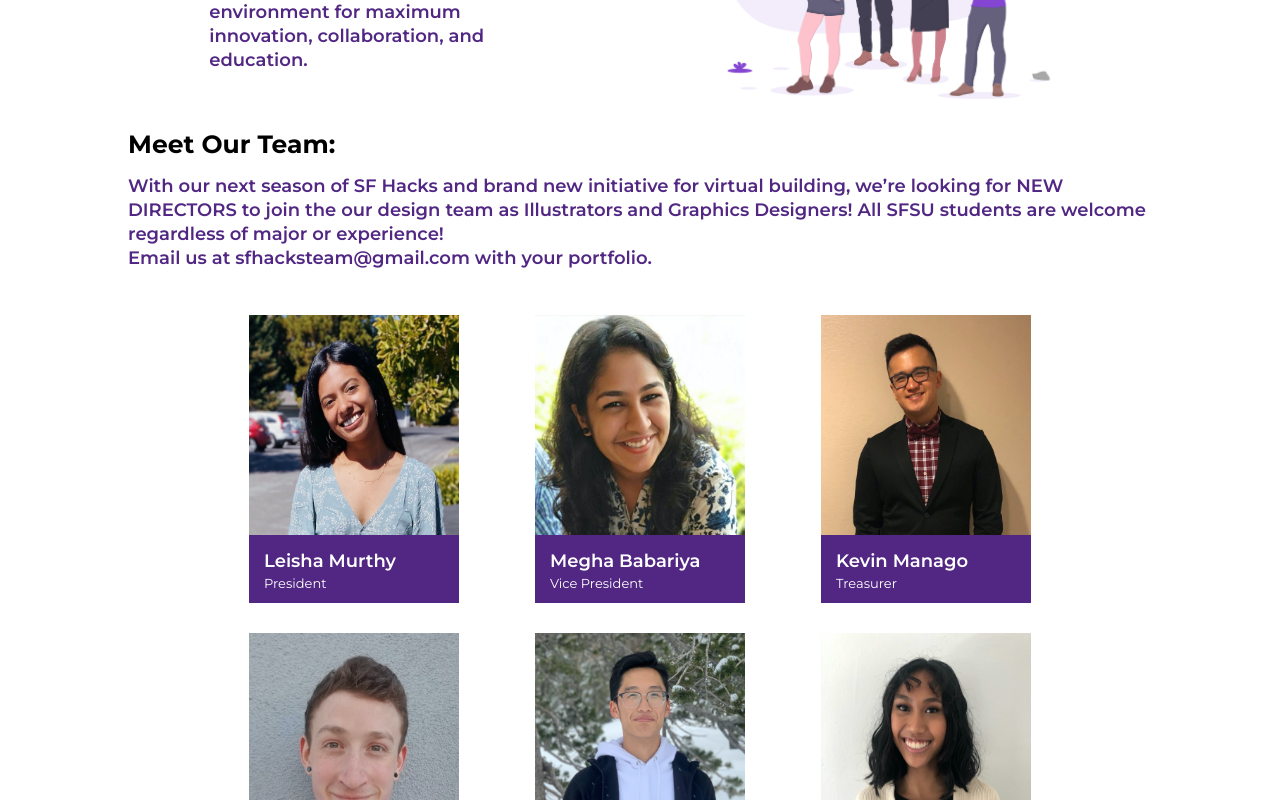
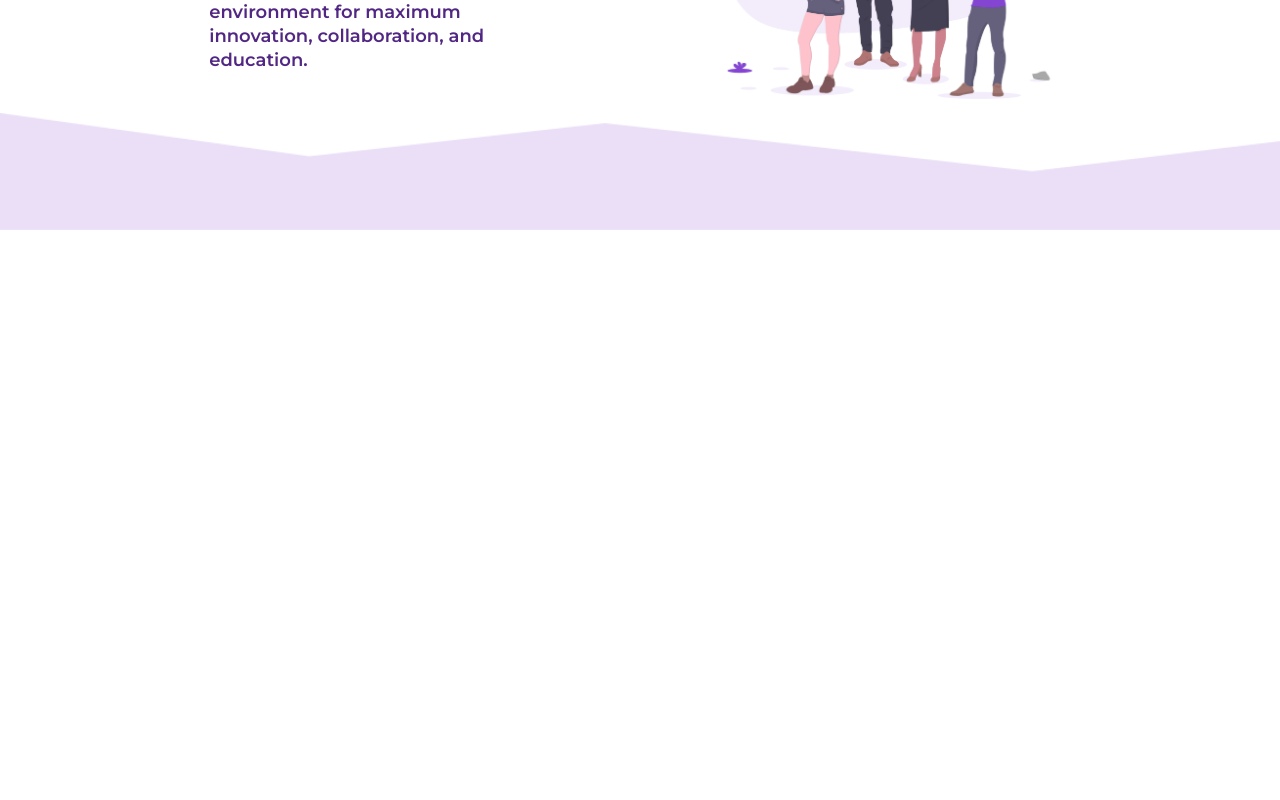
Before and after one commit to sf-hacks-admin/2021website, a React (Create React App) app in the folder app/: page / in a window 1280 px wide. Shown: the part 1120-1920 px from the top of the page. After the commit the page ends 1353 px from the top, so only its background shows below. Built offline with nearby package versions, Linux system fonts and the light colour scheme.

Commit message:
Update AboutSection.js

```diff
--- a/app/src/screens/AboutSection.js
+++ b/app/src/screens/AboutSection.js
@@ -77,7 +77,7 @@ const AboutSection = () => {
           </div>
         </div>
       </div>
-      <div style={{ marginTop: 20 }}>
+      {/* <div style={{ marginTop: 20 }}>
         <div className="about-h3">Meet Our Team:</div>
         <div className="about-reg1" style={{ marginTop: 8 }}>
           With our next season of SF Hacks and brand new initiative for virtual
@@ -134,7 +134,7 @@ const AboutSection = () => {
             </div>
           );
         })}
-      </div>
+      </div> */}
     </div>
   );
 };
```
